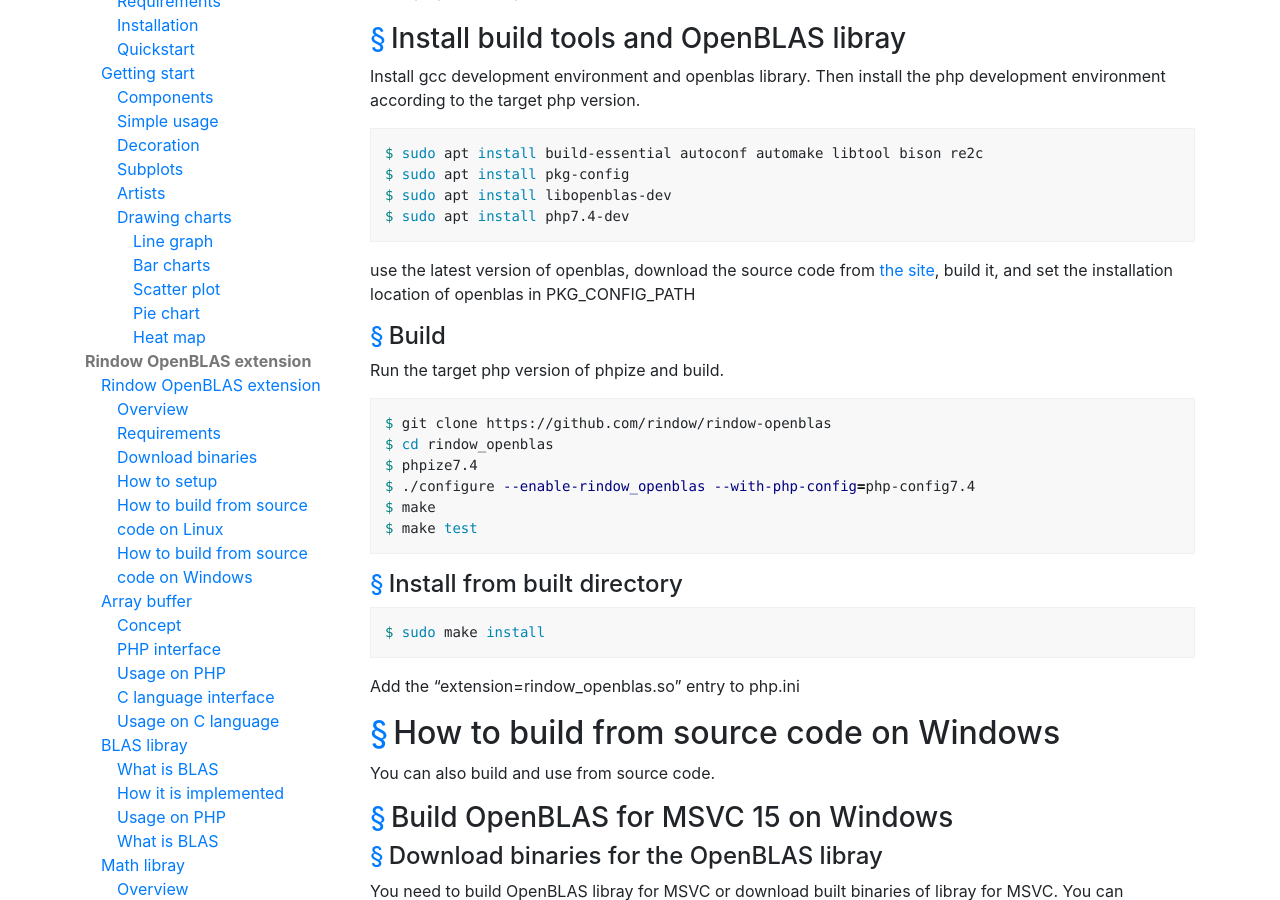
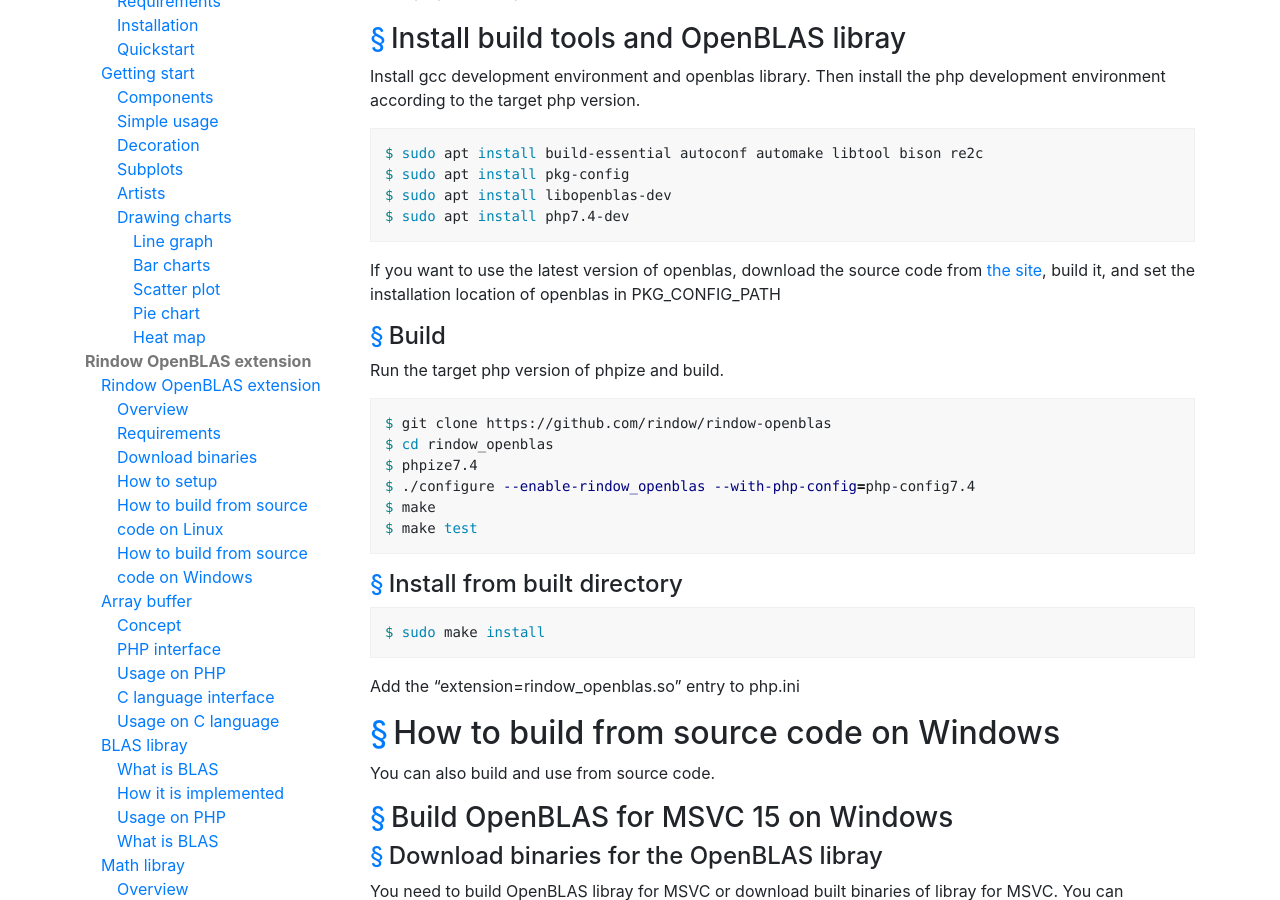
Before and after one commit to yuichiis/rindow.github.io, a Jekyll site: the page built from _mathematics/openblas/overviewopenblas.md, in a window 1280 px wide and 900 px high, scrolled down 1144 px. Built offline with Jekyll 4.4.1, drawn with Linux system fonts in a browser that asks for light colours.

Commit message:
update overviewopenblas.md

````diff
--- a/_mathematics/openblas/overviewopenblas.md
+++ b/_mathematics/openblas/overviewopenblas.md
@@ -55,7 +55,7 @@ $ sudo apt install pkg-config
 $ sudo apt install libopenblas-dev
 $ sudo apt install php7.4-dev
 ```
- use the latest version of openblas, download the source code from [the site](https://github.com/xianyi/OpenBLAS/releases), build it, and set the installation location of openblas in PKG_CONFIG_PATH
+ If you want to use the latest version of openblas, download the source code from [the site](https://github.com/xianyi/OpenBLAS/releases), build it, and set the installation location of openblas in PKG_CONFIG_PATH
 
 #### Build
 Run the target php version of phpize and build.
````
